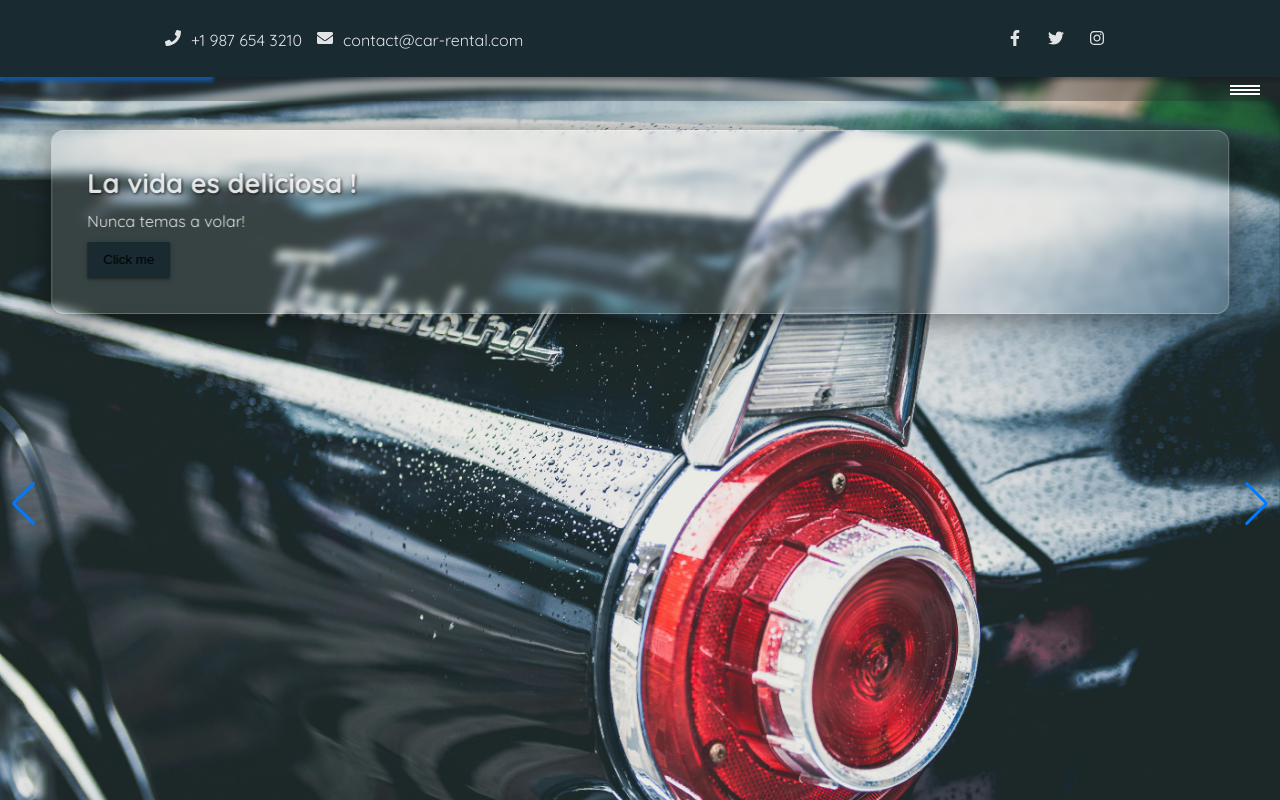
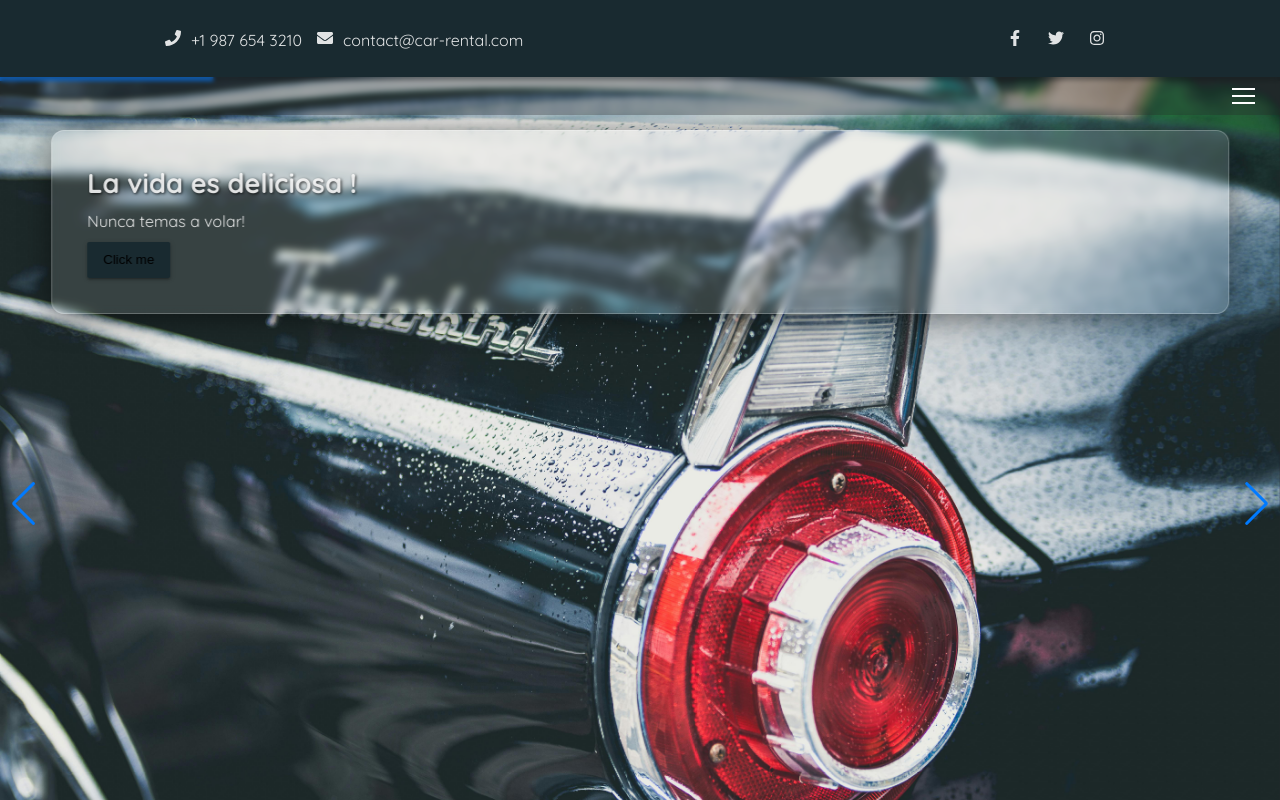
Before and after one commit to lostmart/car-rental-front, a React (Vite) app: page / in a window 1280 px wide. Shown: the top 800 px of the page. Built offline with nearby package versions, Linux system fonts and the light colour scheme.

Commit message:
new styles and animations

```diff
--- a/src/css/navBar.css
+++ b/src/css/navBar.css
@@ -49,18 +49,35 @@
 	font-size: 1.8em;
 	z-index: 100;
 	position: relative;
+	cursor: pointer;
 }
 
 .navbar span {
 	display: block;
 	height: 2px;
-	width: 30px;
+	width: 23px;
 	background-color: white;
-	margin-top: 2px;
+	margin: 5px;
 }
 
 .navbar .active-button {
-	color: #192a30;
+	background-color: #292a2d52;
+}
+
+.navbar span {
+	transition: transform 350ms ease-in-out, width 280ms ease-in-out;
+}
+
+.navbar .active-button span:first-child {
+	transform: rotateZ(45deg) translate(4px, 4px);
+}
+
+.navbar .active-button span:nth-child(2) {
+	width: 0;
+}
+
+.navbar .active-button span:last-child {
+	transform: rotateZ(-45deg) translate(6px, -6px);
 }
 
 .navbar .links-container {
--- a/src/layouts/Root.tsx
+++ b/src/layouts/Root.tsx
@@ -11,6 +11,8 @@ import { useState } from "react"
 
 export default function Root() {
 	const [showMenu, setShowMenu] = useState(false)
+
+	const buttonClass = showMenu ? "navBtn active-button" : "navBtn"
 
 	const linesBtn = () => {
 		return (
@@ -70,7 +72,7 @@ export default function Root() {
 					</ul>
 
 					<ButtonComp
-						className="navBtn"
+						className={buttonClass}
 						children={linesBtn()}
 						onClick={handleClick}
 					/>
```
